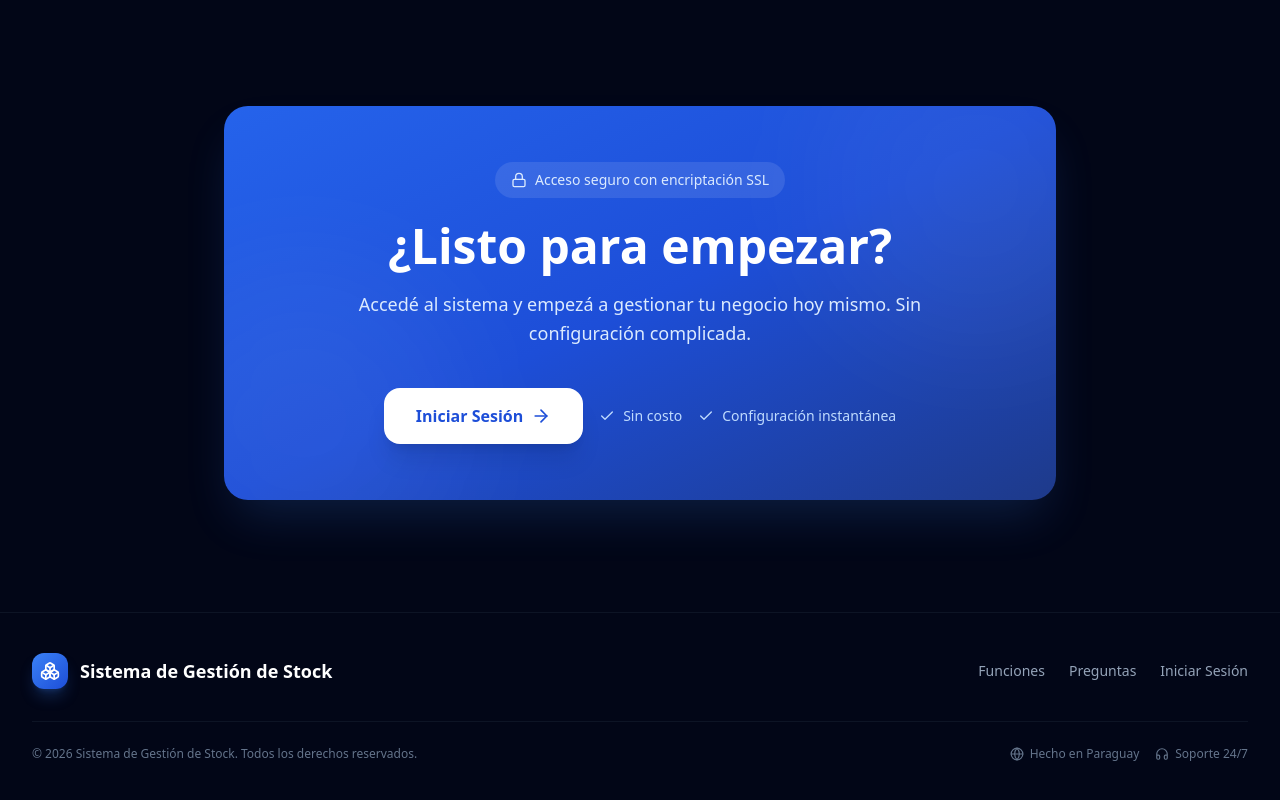
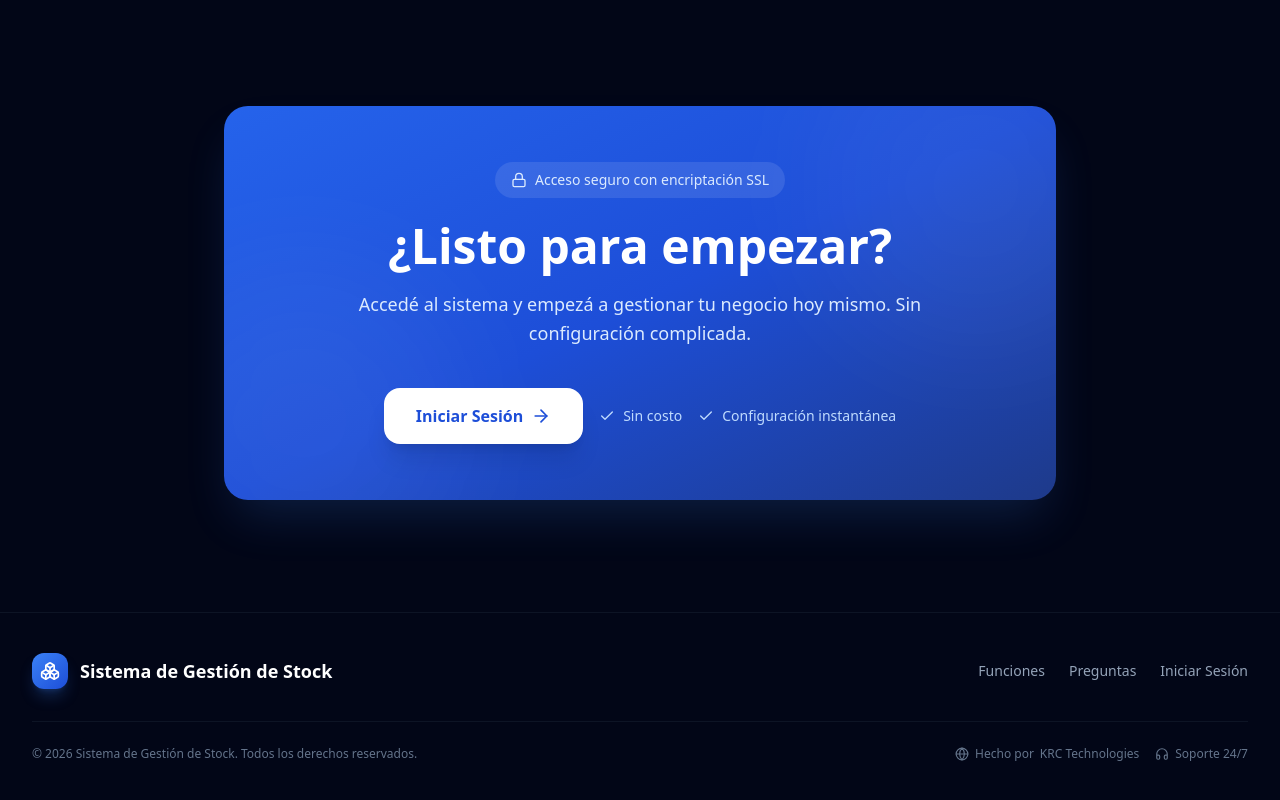
Before and after one commit to Kevincorv/frontend, a React (Vite) app: page / in a window 1280 px wide. Shown: the part 4594-5394 px from the top of the page. Built offline with nearby package versions, Linux system fonts and the light colour scheme.

Commit message:
fix: cambiar credito a KRC Technologies

```diff
--- a/src/pages/LandingPage.jsx
+++ b/src/pages/LandingPage.jsx
@@ -561,7 +561,7 @@ export default function LandingPage() {
             <div className="flex items-center gap-4">
               <div className="flex items-center gap-1.5 text-xs text-slate-500">
                 <Globe className="h-3.5 w-3.5" />
-                Hecho en Paraguay
+                Hecho por <a href="https://www.krctechnologiess.com/" target="_blank" rel="noopener noreferrer" className="hover:text-white transition-colors">KRC Technologies</a>
               </div>
               <div className="flex items-center gap-1.5 text-xs text-slate-500">
                 <Headphones className="h-3.5 w-3.5" />
```
